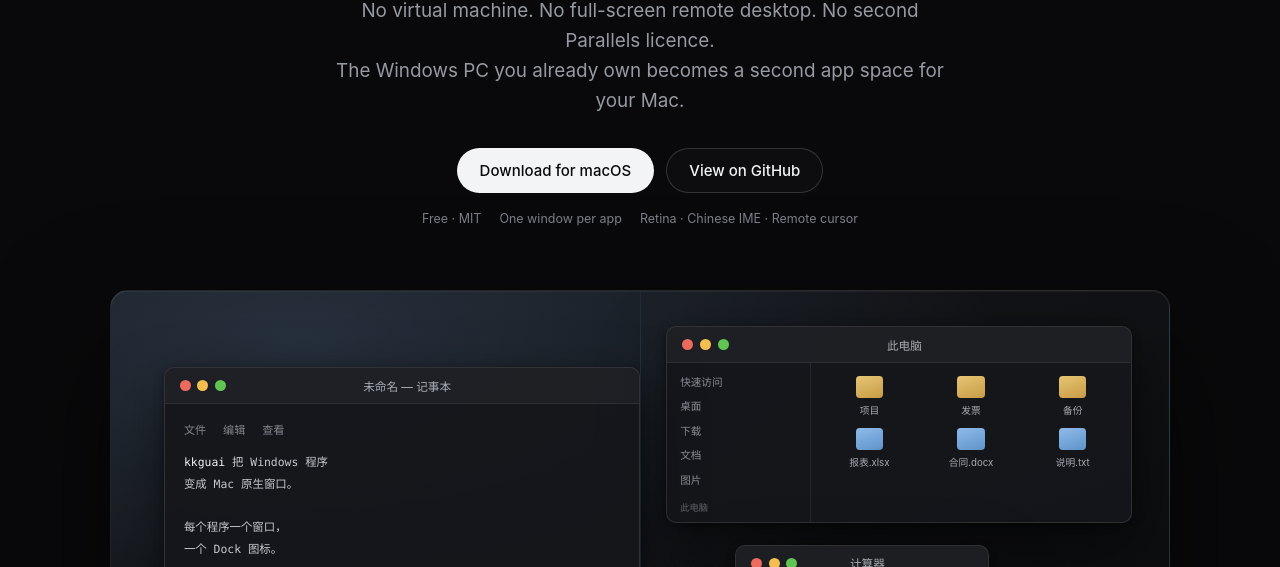
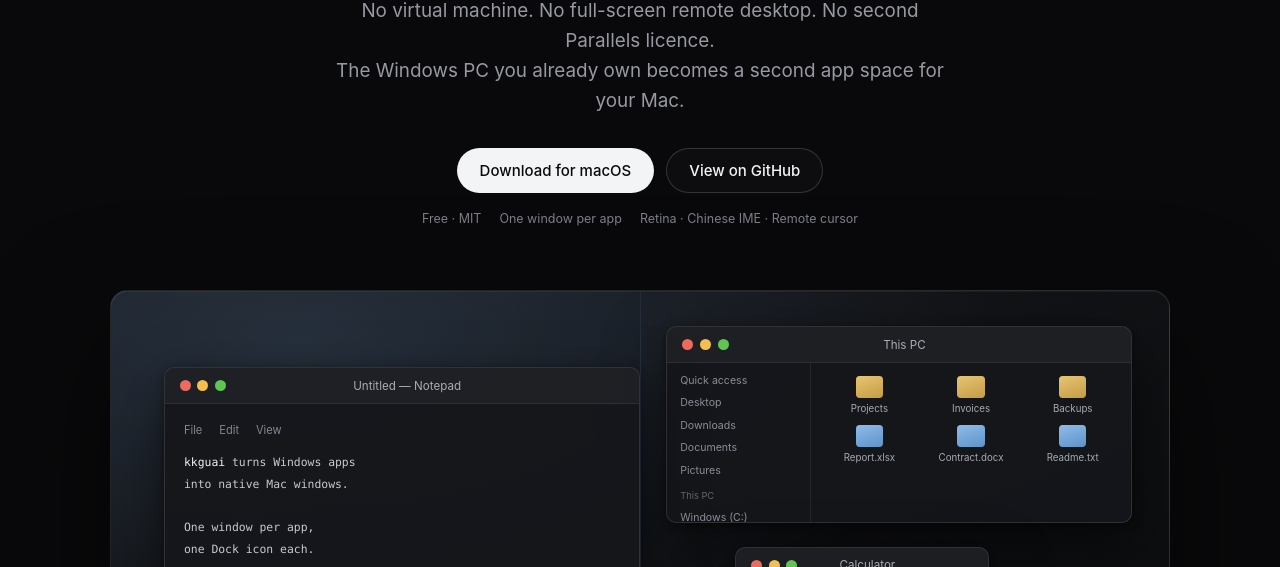
Before and after one commit to kkguai666/kkguai, a plain HTML site: page docs/index.html in a window 1280 px wide. Shown: the part 385-952 px from the top of the page. Drawn offline with Linux system fonts and the light colour scheme.

Commit message:
i18n: give the English version full parity
The English README was a summary; it now mirrors every Chinese section
(details, comparison, install, FAQ, build, credits). On the landing page
the window mockups, code comments, page title and meta description now
switch with the language toggle, and markup survives the swap.

Co-Authored-By: Claude Code <noreply@anthropic.com>

```diff
--- a/docs/index.html
+++ b/docs/index.html
@@ -3,7 +3,7 @@
 <head>
 <meta charset="utf-8">
 <meta name="viewport" content="width=device-width, initial-scale=1">
-<title>kkguai — 把 Windows 程序变成 Mac 原生窗口</title>
+<title>kkguai — 把 Windows 程序变成 Mac 原生窗口 / Run Windows apps as native Mac windows</title>
 <meta name="description" content="kkguai 是一款免费开源的 macOS RemoteApp 客户端：连接你已有的 Windows 电脑，让每个 Windows 程序变成 Mac 上的原生窗口。不用虚拟机，不用整块远程桌面，也不用买 Parallels。">
 <link rel="canonical" href="https://kkguai666.github.io/kkguai/">
 <meta property="og:type" content="website">
@@ -418,41 +418,41 @@
     </div>
 
     <div class="wrap stage-wrap">
-      <div class="stage" id="stage" role="img" aria-label="Mac 桌面上并排显示三个 Windows 程序窗口，底部 Dock 中有每个程序的图标">
+      <div class="stage" id="stage" role="img" aria-label="Mac 桌面上并排显示三个 Windows 程序窗口，底部 Dock 中有每个程序的图标" data-en-aria="Three Windows app windows side by side on a Mac desktop, each with its own icon in the Dock below">
         <span class="seam" aria-hidden="true"></span>
 
         <div class="win win-1">
           <div class="win-bar">
             <span class="lights"><i></i><i></i><i></i></span>
-            <span class="win-title">未命名 — 记事本</span>
+            <span class="win-title" data-en="Untitled — Notepad">未命名 — 记事本</span>
             <span class="win-tools"></span>
           </div>
           <div class="win-body">
-            <div class="win-menu"><span>文件</span><span>编辑</span><span>查看</span></div>
-            <div class="note-text"><span class="b">kkguai</span> 把 Windows 程序<br>变成 Mac 原生窗口。<br><br>每个程序一个窗口，<br>一个 Dock 图标。<br><br>不用虚拟机，<br>也不用整块远程桌面。<span class="cursor"></span></div>
+            <div class="win-menu"><span data-en="File">文件</span><span data-en="Edit">编辑</span><span data-en="View">查看</span></div>
+            <div class="note-text"><span class="b">kkguai</span> <span data-en="turns Windows apps<br>into native Mac windows.<br><br>One window per app,<br>one Dock icon each.<br><br>No virtual machine,<br>no full remote desktop.">把 Windows 程序<br>变成 Mac 原生窗口。<br><br>每个程序一个窗口，<br>一个 Dock 图标。<br><br>不用虚拟机，<br>也不用整块远程桌面。</span><span class="cursor"></span></div>
           </div>
         </div>
 
         <div class="win win-2">
           <div class="win-bar">
             <span class="lights"><i></i><i></i><i></i></span>
-            <span class="win-title">此电脑</span>
+            <span class="win-title" data-en="This PC">此电脑</span>
             <span class="win-tools"></span>
           </div>
           <div class="ex-wrap">
             <div class="ex-side">
-              <span>快速访问</span>
-              <span>桌面</span><span>下载</span><span>文档</span><span>图片</span>
-              <span class="grp">此电脑</span>
-              <span>Windows (C:)</span><span>数据 (D:)</span>
+              <span data-en="Quick access">快速访问</span>
+              <span data-en="Desktop">桌面</span><span data-en="Downloads">下载</span><span data-en="Documents">文档</span><span data-en="Pictures">图片</span>
+              <span class="grp" data-en="This PC">此电脑</span>
+              <span data-en="Windows (C:)">Windows (C:)</span><span data-en="Data (D:)">数据 (D:)</span>
             </div>
             <div class="ex-main">
-              <span class="file folder"><i></i>项目</span>
-              <span class="file folder"><i></i>发票</span>
-              <span class="file folder"><i></i>备份</span>
-              <span class="file"><i></i>报表.xlsx</span>
-              <span class="file"><i></i>合同.docx</span>
-              <span class="file"><i></i>说明.txt</span>
+              <span class="file folder"><i></i><span data-en="Projects">项目</span></span>
+              <span class="file folder"><i></i><span data-en="Invoices">发票</span></span>
+              <span class="file folder"><i></i><span data-en="Backups">备份</span></span>
+              <span class="file"><i></i><span data-en="Report.xlsx">报表.xlsx</span></span>
+              <span class="file"><i></i><span data-en="Contract.docx">合同.docx</span></span>
+              <span class="file"><i></i><span data-en="Readme.txt">说明.txt</span></span>
             </div>
           </div>
         </div>
@@ -460,11 +460,11 @@
         <div class="win win-3">
           <div class="win-bar">
             <span class="lights"><i></i><i></i><i></i></span>
-            <span class="win-title">计算器</span>
+            <span class="win-title" data-en="Calculator">计算器</span>
             <span class="win-tools"></span>
           </div>
           <div class="calc">
-            <div class="calc-head">标准</div>
+            <div class="calc-head" data-en="Standard">标准</div>
             <div class="calc-screen">1,024</div>
             <div class="calc-grid">
               <b>%</b><b>CE</b><b>C</b><b class="op">⌫</b>
@@ -602,7 +602,7 @@
       <div class="steps">
         <div class="step">
           <h3 data-en="Turn on Remote Desktop on Windows">在 Windows 上打开远程桌面</h3>
-          <p data-en="Run these two lines in an administrator PowerShell, then import enable-remoteapp.reg from the release (administrator, required). Windows Home cannot host RDP.">在管理员 PowerShell 里运行下面两行，再导入 Release 里的 <code>enable-remoteapp.reg</code>（管理员权限，必需）。<code>Windows 家庭版不能做 RDP 主机</code>。</p>
+          <p data-en="Run these two lines in an administrator PowerShell, then import <code>enable-remoteapp.reg</code> from the release (administrator, required). <code>Windows Home cannot host RDP</code>.">在管理员 PowerShell 里运行下面两行，再导入 Release 里的 <code>enable-remoteapp.reg</code>（管理员权限，必需）。<code>Windows 家庭版不能做 RDP 主机</code>。</p>
         </div>
         <div class="step">
           <h3 data-en="Install kkguai on the Mac">在 Mac 上装 kkguai</h3>
@@ -618,7 +618,7 @@
         <div class="code-head"><span class="file-name" data-en="Windows · Administrator PowerShell">Windows · 管理员 PowerShell</span>
           <button class="copy-btn" type="button" data-copy="code-win" data-en="Copy">复制</button>
         </div>
-        <pre id="code-win"><span class="c"># 允许远程桌面，并放行防火墙（语言无关的规则组 ID）</span>
+        <pre id="code-win"><span class="c" data-en="# Enable Remote Desktop and allow it through the firewall"># 允许远程桌面，并放行防火墙（语言无关的规则组 ID）</span>
 <span class="p">Set-ItemProperty</span> 'HKLM:\System\CurrentControlSet\Control\Terminal Server' -Name fDenyTSConnections -Value 0
 <span class="p">Enable-NetFirewallRule</span> -Group '@FirewallAPI.dll,-28752'</pre>
       </div>
@@ -627,7 +627,7 @@
         <div class="code-head"><span class="file-name">macOS · Terminal</span>
           <button class="copy-btn" type="button" data-copy="code-mac" data-en="Copy">复制</button>
         </div>
-        <pre id="code-mac"><span class="c"># 首次打开前去掉隔离标记（只需一次）</span>
+        <pre id="code-mac"><span class="c" data-en="# Remove the quarantine flag once, before the first launch"># 首次打开前去掉隔离标记（只需一次）</span>
 <span class="p">xattr</span> -dr com.apple.quarantine /Applications/kkguai.app
 <span class="p">open</span> /Applications/kkguai.app</pre>
       </div>
@@ -715,13 +715,32 @@
     try { stored = localStorage.getItem('kkguai-lang'); } catch (e) {}
     var initial = stored || ((navigator.language || '').toLowerCase().indexOf('en') === 0 ? 'en' : 'zh');
 
+    var metaDesc = document.querySelector('meta[name="description"]');
+    var copy = {
+      zh: {
+        title: document.title,
+        desc: metaDesc ? metaDesc.getAttribute('content') : ''
+      },
+      en: {
+        title: 'kkguai — Run Windows apps as native Mac windows',
+        desc: 'kkguai is a free, open-source RemoteApp client for macOS: every Windows app opens as its own native Mac window. No virtual machine, no full remote desktop, no Parallels subscription.'
+      }
+    };
+
     function applyLang(lang) {
+      var c = copy[lang] || copy.zh;
       root.dataset.lang = lang;
       root.lang = lang === 'en' ? 'en' : 'zh-CN';
       document.querySelectorAll('[data-en]').forEach(function (el) {
-        if (!el.dataset.zh) el.dataset.zh = el.textContent;
-        el.textContent = lang === 'en' ? el.dataset.en : el.dataset.zh;
+        if (!el.dataset.zhHtml) el.dataset.zhHtml = el.innerHTML;
+        el.innerHTML = lang === 'en' ? el.getAttribute('data-en') : el.dataset.zhHtml;
       });
+      document.querySelectorAll('[data-en-aria]').forEach(function (el) {
+        if (!el.dataset.zhAria) el.dataset.zhAria = el.getAttribute('aria-label') || '';
+        el.setAttribute('aria-label', lang === 'en' ? el.getAttribute('data-en-aria') : el.dataset.zhAria);
+      });
+      document.title = c.title;
+      if (metaDesc) metaDesc.setAttribute('content', c.desc);
       btn.textContent = lang === 'en' ? '中文' : 'EN';
       btn.setAttribute('aria-label', lang === 'en' ? '切换到中文' : 'Switch to English');
       try { localStorage.setItem('kkguai-lang', lang); } catch (e) {}
```
Also changed, not shown: 1 other file.
